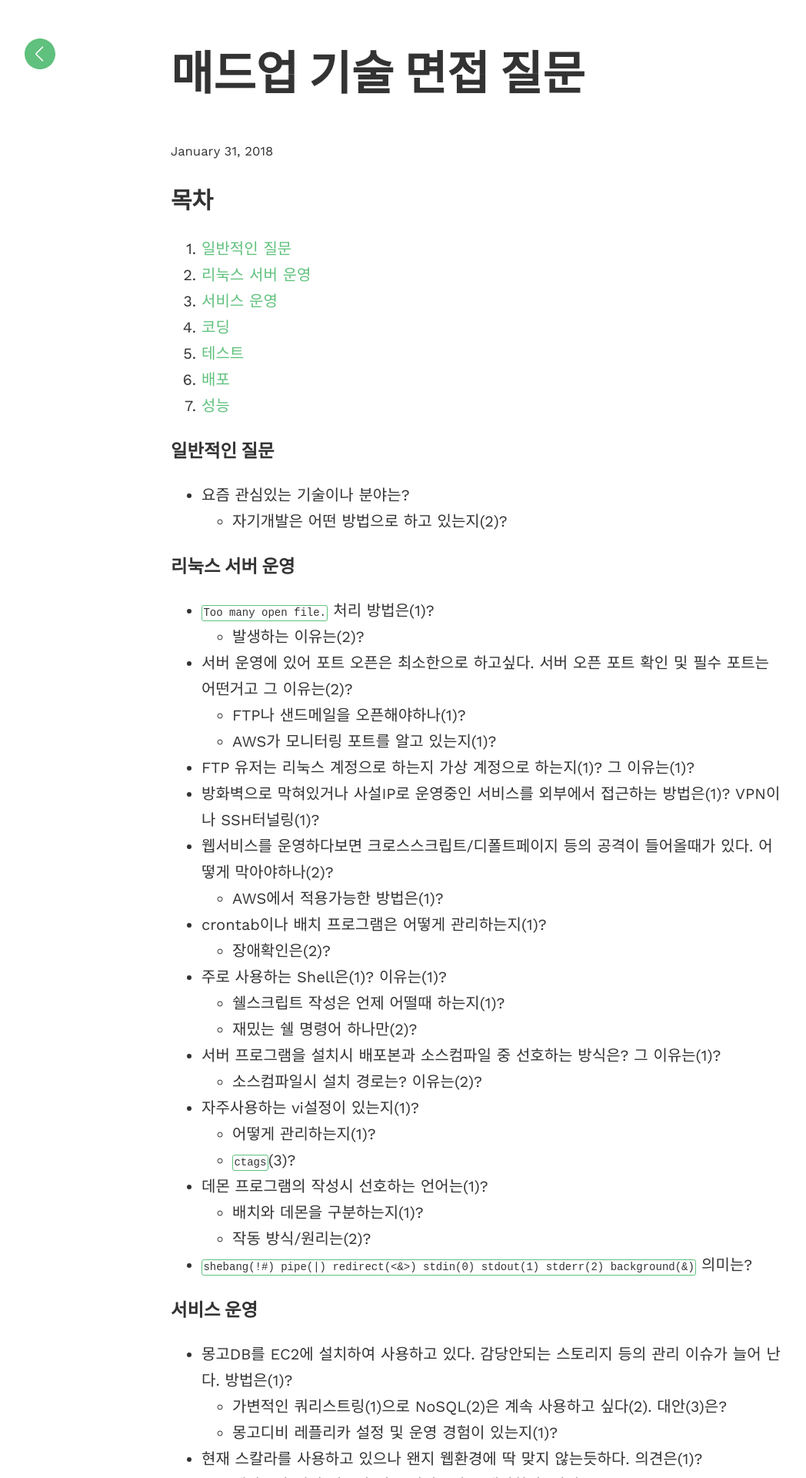
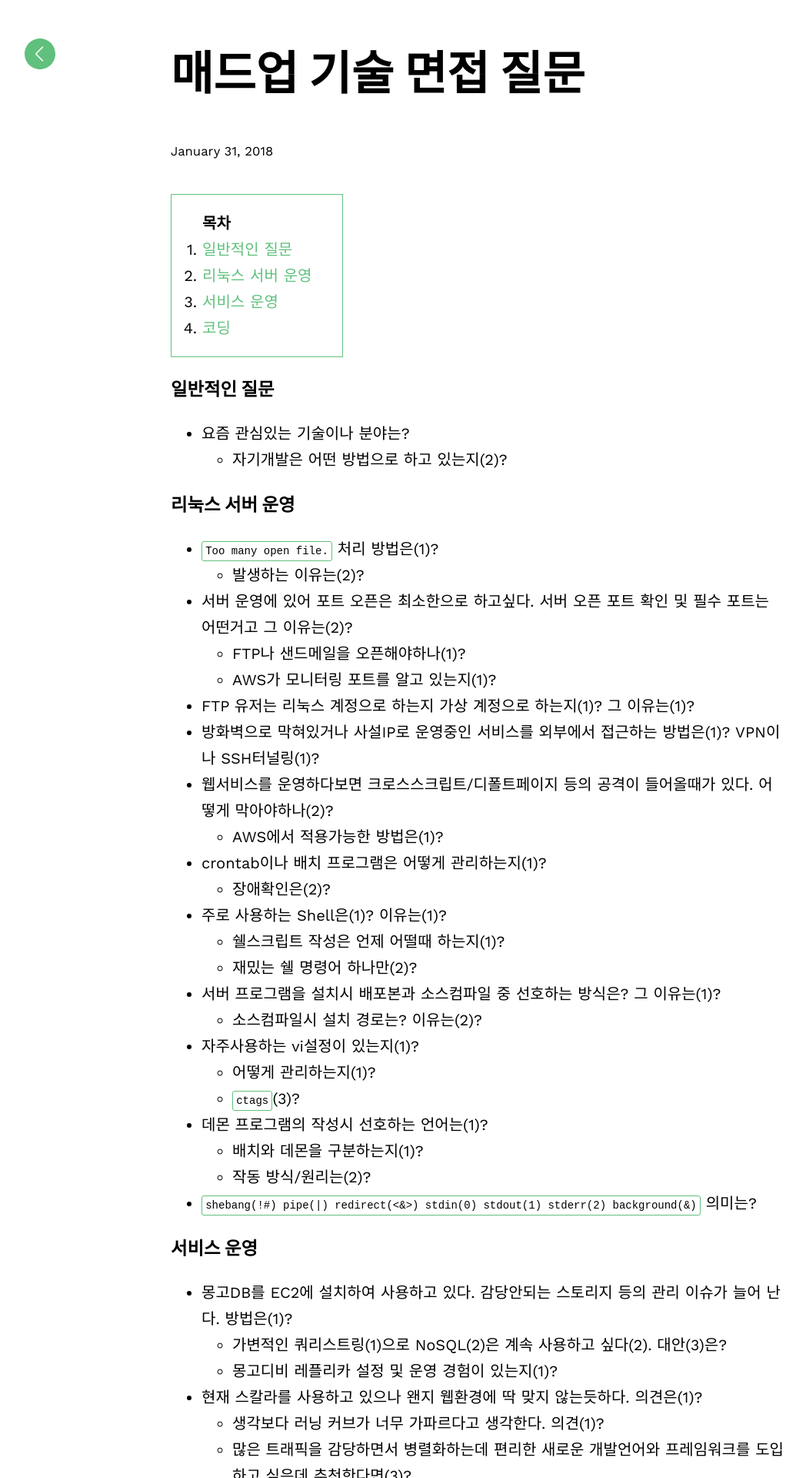
Before and after one commit to madup-inc/madup-inc.github.io, a Jekyll site: the page built from _posts/2018-01-31-MadtechInterviewQuestions.md, in a window 1280 px wide. Shown: the top 1920 px of the page at 77% size, without its empty margins (18-1066 px from the left). Built offline with Jekyll 4.4.1, drawn with Linux system fonts in a browser that asks for light colours; some web fonts are replaced.

Commit message:
스타일 변경 및 나눔바른고딕 웹폰트 적용

```diff
--- a/_posts/2018-01-31-MadtechInterviewQuestions.md
+++ b/_posts/2018-01-31-MadtechInterviewQuestions.md
@@ -2,14 +2,8 @@
 layout: post
 title: 매드업 기술 면접 질문
 ---
-## 목차
-  1. [일반적인 질문](#일반적인-질문)
-  1. [리눅스 서버 운영](#리눅스-서버-운영)
-  1. [서비스 운영](#서비스-운영)
-  1. [코딩](#코딩)
-  1. [테스트](#테스트)
-  1. [배포](#배포)
-  1. [성능](#성능)
+* Do not remove this line (it will not be displayed)
+{:toc}
 
 ### 일반적인 질문
  * 요즘 관심있는 기술이나 분야는?
--- a/_sass/google-fonts.scss
+++ b/_sass/google-fonts.scss
@@ -30,3 +30,25 @@
   src: local('Work Sans'), local('WorkSans-Regular'), url(fonts/ElUAY9q6T0Ayx4zWzW63VFtXRa8TVwTICgirnJhmVJw.woff2) format('woff2');
   unicode-range: U+0000-00FF, U+0131, U+0152-0153, U+02C6, U+02DA, U+02DC, U+2000-206F, U+2074, U+20AC, U+2212, U+2215;
 }
+/* NanumBarunGothic */
+@font-face {
+ font-family: 'NanumBarunGothic';
+ font-style: normal;
+ font-weight: 300;
+ src: url('//cdn.jsdelivr.net/font-nanumlight/1.0/NanumBarunGothicWebLight.eot');
+ src: url('//cdn.jsdelivr.net/font-nanumlight/1.0/NanumBarunGothicWebLight.eot?#iefix') format('embedded-opentype'), url('//cdn.jsdelivr.net/font-nanumlight/1.0/NanumBarunGothicWebLight.woff') format('woff'), url('//cdn.jsdelivr.net/font-nanumlight/1.0/NanumBarunGothicWebLight.ttf') format('truetype');
+}
+@font-face {
+ font-family: 'NanumBarunGothic';
+ font-style: normal;
+ font-weight: 400;
+ src: url('//cdn.jsdelivr.net/font-nanumlight/1.0/NanumBarunGothicWeb.eot');
+ src: url('//cdn.jsdelivr.net/font-nanumlight/1.0/NanumBarunGothicWeb.eot?#iefix') format('embedded-opentype'), url('//cdn.jsdelivr.net/font-nanumlight/1.0/NanumBarunGothicWeb.woff') format('woff'), url('//cdn.jsdelivr.net/font-nanumlight/1.0/NanumBarunGothicWeb.ttf') format('truetype');
+}
+@font-face {
+ font-family: 'NanumBarunGothic';
+ font-style: normal;
+ font-weight: 700;
+ src: url('//cdn.jsdelivr.net/font-nanumlight/1.0/NanumBarunGothicWebBold.eot');
+ src: url('//cdn.jsdelivr.net/font-nanumlight/1.0/NanumBarunGothicWebBold.eot?#iefix') format('embedded-opentype'), url('//cdn.jsdelivr.net/font-nanumlight/1.0/NanumBarunGothicWebBold.woff') format('woff'), url('//cdn.jsdelivr.net/font-nanumlight/1.0/NanumBarunGothicWebBold.ttf') format('truetype')
+}
--- a/_sass/style.scss
+++ b/_sass/style.scss
@@ -74,10 +74,11 @@
 }
 pre {
         padding: 1em;
-    }
+}
 code {
-    padding: 0.1em;
-    }
+    padding: 0.3em;
+}
+
 blockquote {
     border-left: 2px solid $brand-color;
     padding-left: 1em;
@@ -142,7 +143,7 @@
 
 // Adding 'Contents' headline to the TOC
 #markdown-toc::before {
-    content: "Contents";
+    content: "목차";
     font-weight: bold;
 }
 
@@ -154,7 +155,7 @@
 
 #markdown-toc {
     border: 1px solid $brand-color;
-    padding: 1.5em;
+    padding: 1em 2em;
     list-style: decimal;
     display: inline-block;
 }
--- a/css/main.scss
+++ b/css/main.scss
@@ -4,7 +4,7 @@
 
 @charset "utf-8";
 
-$base-font-family: 'Work Sans', sans-serif;
+$base-font-family: 'Work Sans', 'NanumBarunGothic', sans-serif;
 $base-font-size:   20px;
 $base-font-weight: 400;
 $small-font-size:  $base-font-size * 0.875;
@@ -12,7 +12,7 @@
 
 $spacing-unit:     30px;
 
-$text-color:       #333;
+$text-color:       #000000;
 $background-color: #fdfdfd;
 $brand-color:      #60c17d;
 
```
